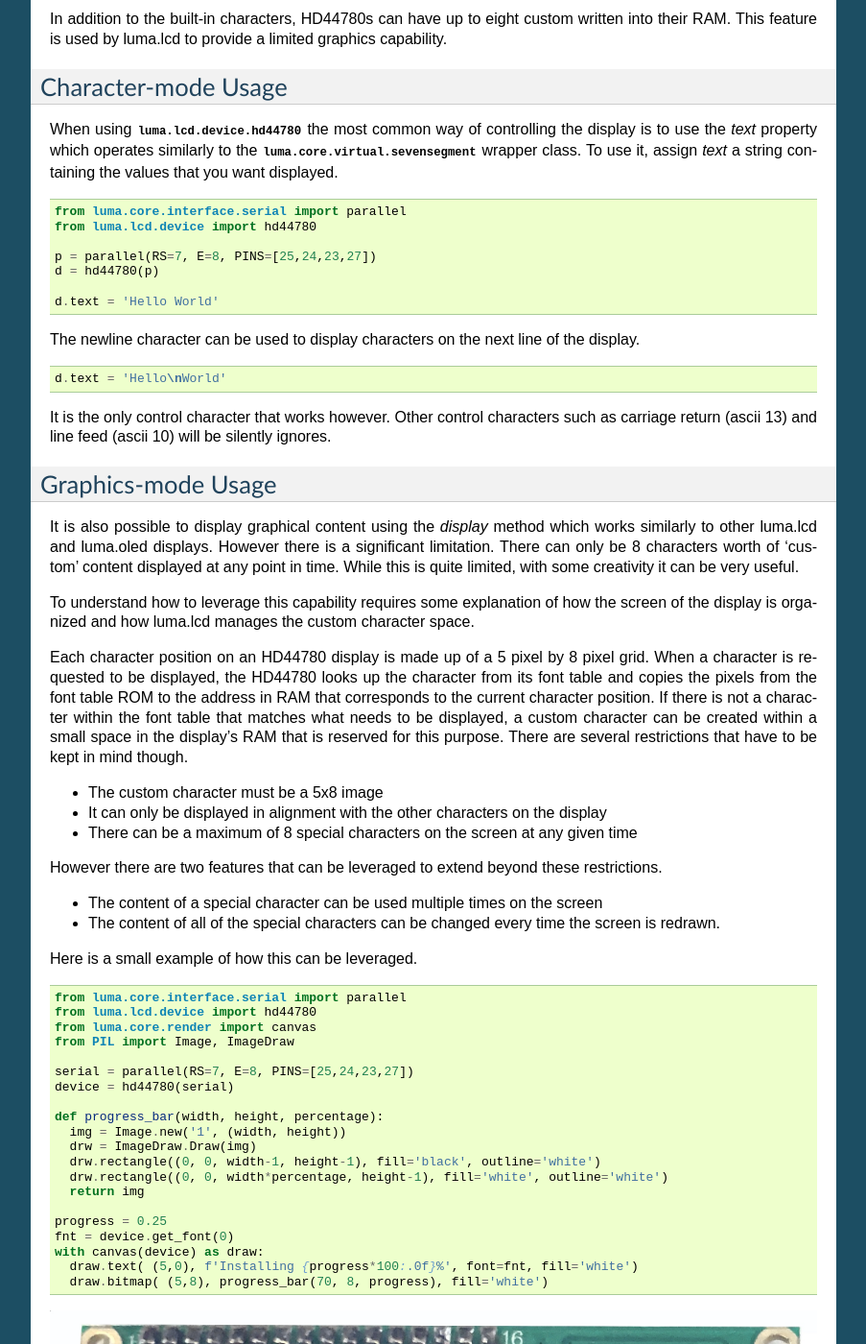
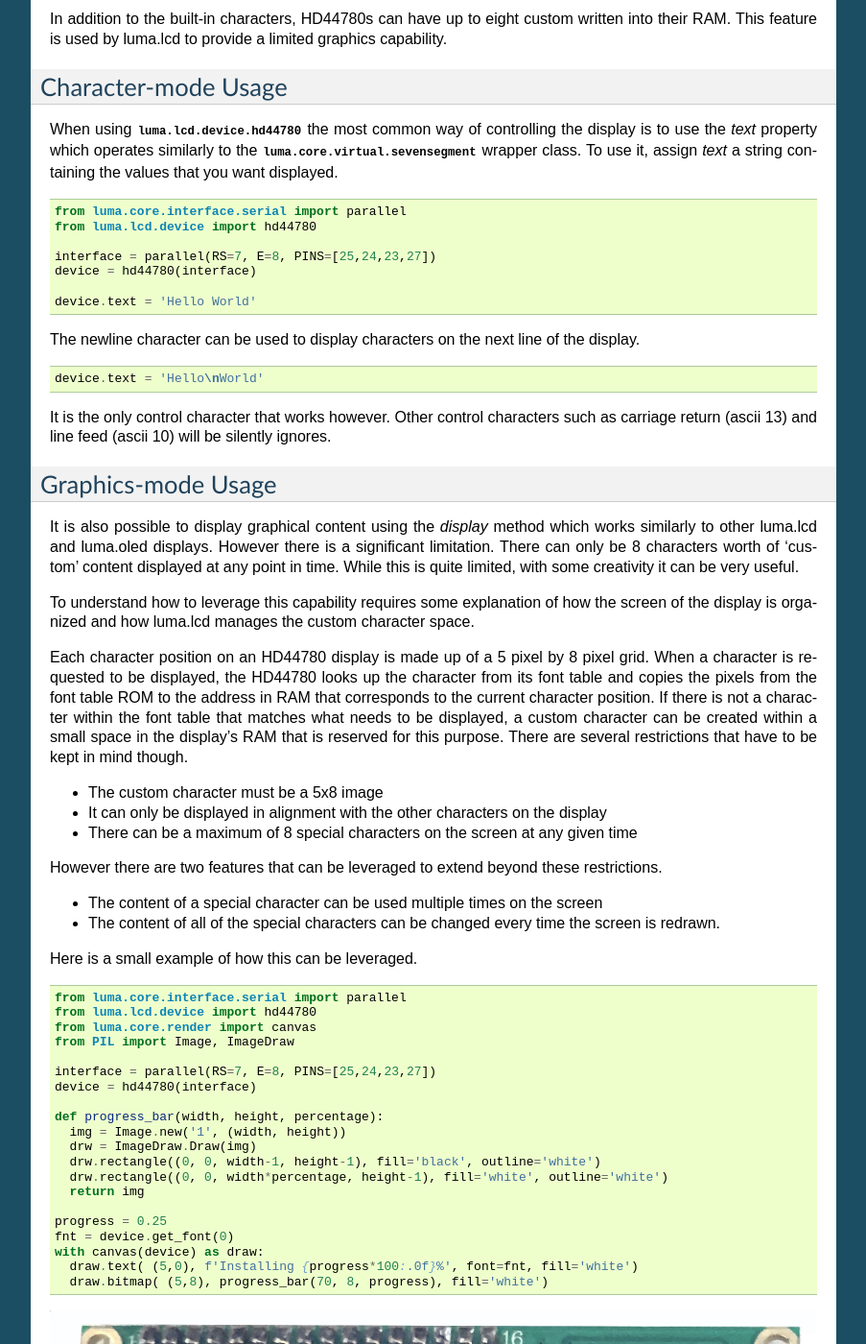
Before and after one commit to rm-hull/luma.lcd, a Sphinx documentation site: the page built from doc/HD44780.rst, in a window 1280 px wide and 1400 px high, scrolled down 761 px. Shown: the whole window at 96% size, without its empty margins (198-1101 px from the left). Built offline with Sphinx 7.4.7, drawn with Linux system fonts in a browser that asks for light colours; the version number could not be read and is left out.

Commit message:
Changed example variable names to be more clear

```diff
--- a/doc/HD44780.rst
+++ b/doc/HD44780.rst
@@ -40,17 +40,17 @@ a string containing the values that you want displayed.
   from luma.core.interface.serial import parallel
   from luma.lcd.device import hd44780
 
-  p = parallel(RS=7, E=8, PINS=[25,24,23,27])
-  d = hd44780(p)
+  interface = parallel(RS=7, E=8, PINS=[25,24,23,27])
+  device = hd44780(interface)
 
-  d.text = 'Hello World'
+  device.text = 'Hello World'
 
 The newline character can be used to display characters on the next line of the
 display.
 
 .. code:: python
 
-  d.text = 'Hello\nWorld'
+  device.text = 'Hello\nWorld'
 
 It is the only control character that works however.  Other control characters
 such as carriage return (ascii 13) and line feed (ascii 10) will be silently
@@ -104,8 +104,8 @@ Here is a small example of how this can be leveraged.
   from luma.core.render import canvas
   from PIL import Image, ImageDraw
 
-  serial = parallel(RS=7, E=8, PINS=[25,24,23,27])
-  device = hd44780(serial)
+  interface = parallel(RS=7, E=8, PINS=[25,24,23,27])
+  device = hd44780(interface)
 
   def progress_bar(width, height, percentage):
     img = Image.new('1', (width, height))
```
